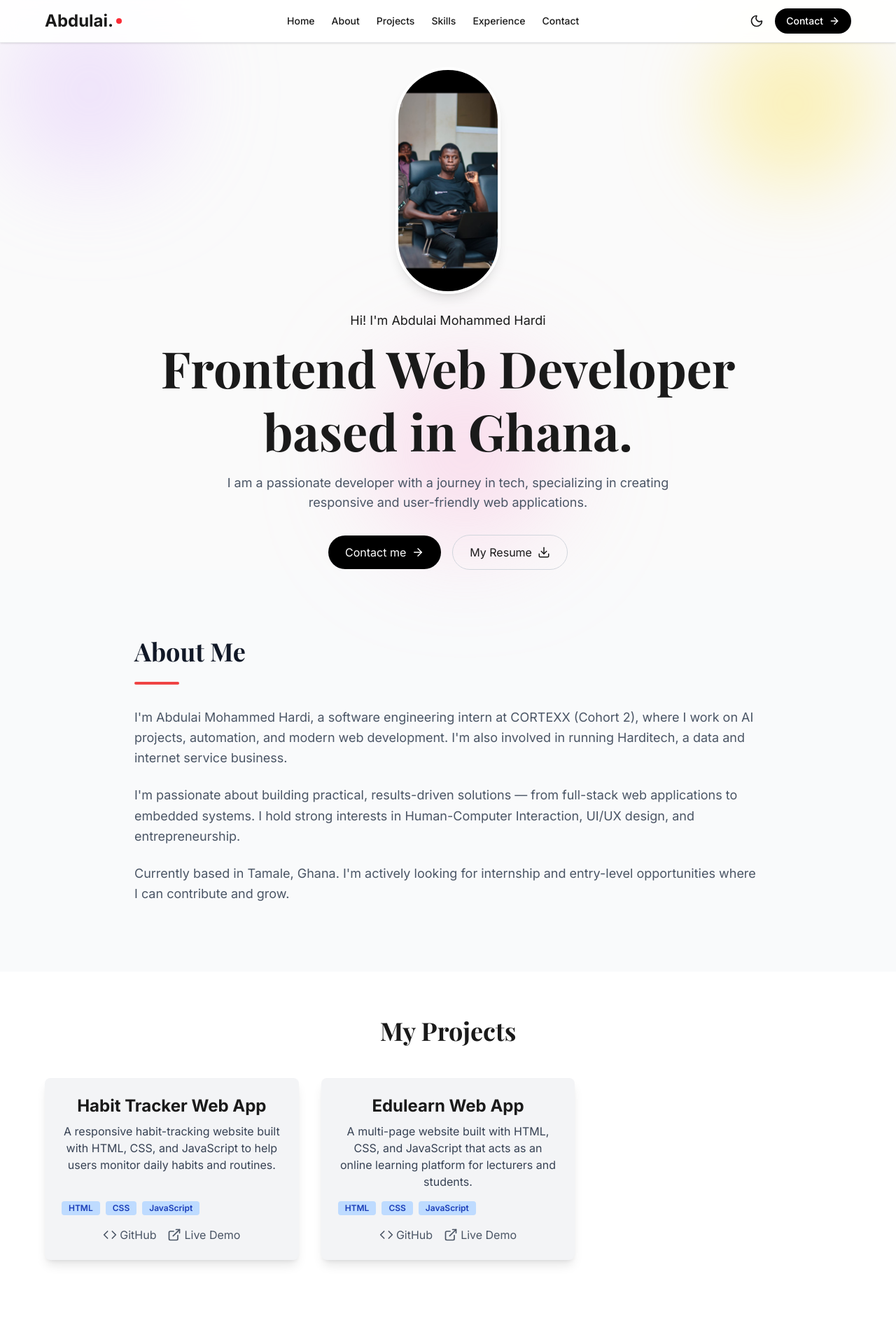
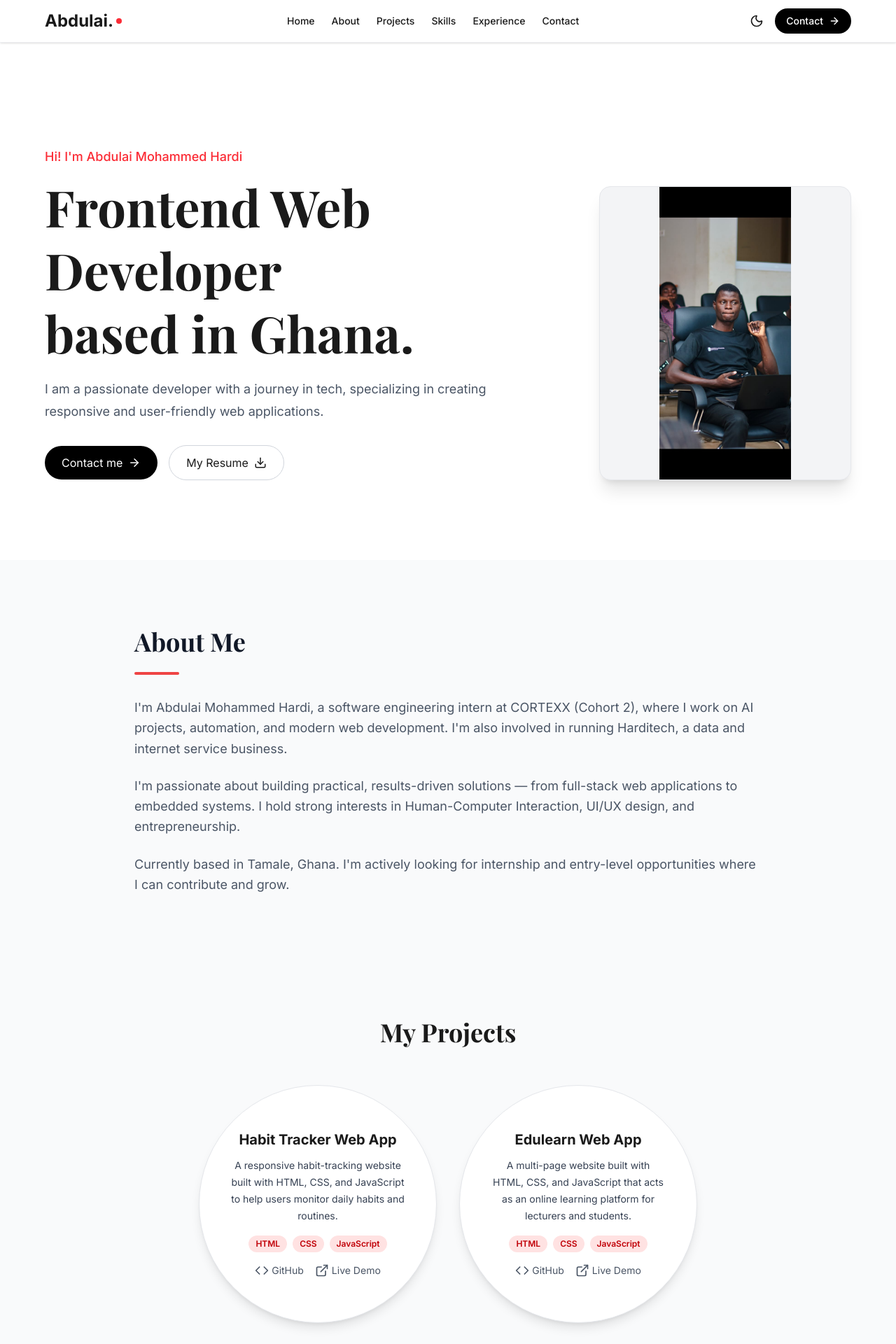
Before and after one commit to Mohammed-Hardi/hardi_portfolio, a Next.js app: page / in a window 1280 px wide. Shown: the top 1920 px of the page at 70% size. Built offline with nearby package versions, Linux system fonts and the light colour scheme; a web font is replaced by a local one.

Commit message:
Update hero projects and theme hydration

```diff
--- a/app/components/HeroSection.tsx
+++ b/app/components/HeroSection.tsx
@@ -7,39 +7,19 @@ import Link from 'next/link';
 
 const HeroSection = () => {
   return (
-    <section id="home" className="relative flex flex-col items-center justify-center min-h-screen text-center px-4 pt-24">
-      {/* Background Glows */}
-      <div className="absolute top-0 left-0 w-64 h-64 bg-purple-300 rounded-full mix-blend-multiply filter blur-3xl opacity-30 animate-blob"></div>
-      <div className="absolute top-0 right-0 w-64 h-64 bg-yellow-300 rounded-full mix-blend-multiply filter blur-3xl opacity-30 animate-blob animation-delay-2000"></div>
-      <div className="absolute bottom-0 left-1/2 transform -translate-x-1/2 w-64 h-64 bg-pink-300 rounded-full mix-blend-multiply filter blur-3xl opacity-30 animate-blob animation-delay-4000"></div>
-
+    <section id="home" className="relative flex min-h-screen items-center bg-white px-4 pt-24 dark:bg-gray-950">
       <motion.div
         initial={{ opacity: 0, y: 50 }}
         animate={{ opacity: 1, y: 0 }}
         transition={{ duration: 0.8, ease: "easeOut" }}
-        className="relative z-10"
+        className="relative z-10 mx-auto grid w-full max-w-6xl items-center gap-12 py-16 lg:grid-cols-[1fr_360px]"
       >
-        {/* Profile Image */}
-        <motion.div
-          initial={{ scale: 0 }}
-          animate={{ scale: 1 }}
-          transition={{ delay: 0.5, duration: 0.5, type: "spring", stiffness: 200 }}
-          className="mb-6"
-        >
-          <Image
-            src="/images/profile.jpg"
-            alt="Abdulai Mohammed Hardi"
-            width={150}
-            height={150}
-            className="rounded-full object-cover border-4 border-white shadow-lg mx-auto"
-          />
-        </motion.div>
-
+        <div className="flex flex-col items-center text-center lg:items-start lg:text-left">
           <motion.p
             initial={{ opacity: 0, y: 20 }}
             animate={{ opacity: 1, y: 0 }}
-          transition={{ delay: 0.8, duration: 0.6 }}
-          className="text-lg mb-2"
+            transition={{ delay: 0.5, duration: 0.6 }}
+            className="mb-3 text-lg font-medium text-red-500"
           >
             Hi! I&apos;m Abdulai Mohammed Hardi
           </motion.p>
@@ -47,8 +27,8 @@ const HeroSection = () => {
           <motion.h1
             initial={{ opacity: 0, y: 20 }}
             animate={{ opacity: 1, y: 0 }}
-          transition={{ delay: 1, duration: 0.8, ease: "easeOut" }}
-          className="text-5xl md:text-7xl font-serif font-bold mb-4 leading-tight"
+            transition={{ delay: 0.7, duration: 0.8, ease: "easeOut" }}
+            className="mb-5 max-w-3xl font-serif text-5xl font-bold leading-tight md:text-7xl"
           >
             Frontend Web Developer
             <br />
@@ -58,8 +38,8 @@ const HeroSection = () => {
           <motion.p
             initial={{ opacity: 0, y: 20 }}
             animate={{ opacity: 1, y: 0 }}
-          transition={{ delay: 1.2, duration: 0.8 }}
-          className="text-md md:text-lg max-w-2xl mx-auto mb-8 text-gray-600 dark:text-gray-300"
+            transition={{ delay: 0.9, duration: 0.8 }}
+            className="mb-8 max-w-2xl text-base leading-8 text-gray-600 dark:text-gray-300 md:text-lg"
           >
             I am a passionate developer with a journey in tech, specializing in creating responsive and user-friendly web applications.
           </motion.p>
@@ -67,24 +47,41 @@ const HeroSection = () => {
           <motion.div
             initial={{ opacity: 0, y: 20 }}
             animate={{ opacity: 1, y: 0 }}
-          transition={{ delay: 1.4, duration: 0.8 }}
-          className="flex flex-col sm:flex-row items-center justify-center gap-4"
+            transition={{ delay: 1.1, duration: 0.8 }}
+            className="flex flex-col items-center justify-center gap-4 sm:flex-row lg:justify-start"
           >
             <Link
               href="#contact"
-            className="flex items-center px-6 py-3 bg-black text-white rounded-full hover:bg-gray-800 dark:bg-white dark:text-black dark:hover:bg-gray-200 transition-colors group"
+              className="group flex items-center rounded-full bg-black px-6 py-3 text-white transition-colors hover:bg-gray-800 dark:bg-white dark:text-black dark:hover:bg-gray-200"
             >
-            Contact me <ArrowRight size={18} className="ml-2 group-hover:translate-x-1 transition-transform" />
+              Contact me <ArrowRight size={18} className="ml-2 transition-transform group-hover:translate-x-1" />
             </Link>
             <Link
               href="/images/abdulai-mohammed-hardi-resume.pdf"
               target="_blank"
               rel="noopener noreferrer"
               download
-            className="flex items-center px-6 py-3 border border-gray-300 rounded-full hover:bg-gray-100 dark:border-gray-700 dark:hover:bg-gray-800 transition-colors"
+              className="flex items-center rounded-full border border-gray-300 px-6 py-3 transition-colors hover:bg-gray-100 dark:border-gray-700 dark:hover:bg-gray-800"
             >
               My Resume <Download size={18} className="ml-2" />
             </Link>
+          </motion.div>
+        </div>
+
+        <motion.div
+          initial={{ opacity: 0, y: 40, scale: 0.95 }}
+          animate={{ opacity: 1, y: 0, scale: 1 }}
+          transition={{ delay: 0.6, duration: 0.7, type: "spring", stiffness: 140 }}
+          className="mx-auto mt-4 flex w-full max-w-xs justify-center lg:mt-14 lg:max-w-sm"
+        >
+          <Image
+            src="/images/profile.jpg"
+            alt="Abdulai Mohammed Hardi"
+            width={320}
+            height={420}
+            priority
+            className="h-auto max-h-[420px] w-full rounded-2xl border border-gray-200 bg-gray-100 object-contain shadow-xl dark:border-gray-800 dark:bg-gray-900"
+          />
         </motion.div>
       </motion.div>
     </section>
--- a/app/components/Navbar.tsx
+++ b/app/components/Navbar.tsx
@@ -5,26 +5,9 @@ import { motion } from 'framer-motion';
 import { Moon, Sun, ArrowRight, Menu, X } from 'lucide-react';
 import { useState, useEffect } from 'react';
 
-const getInitialDarkMode = () => {
-  if (typeof window === 'undefined') {
-    return false;
-  }
-
-  const savedTheme = localStorage.getItem('theme');
-
-  if (savedTheme === 'dark') {
-    return true;
-  }
-
-  if (savedTheme === 'light') {
-    return false;
-  }
-
-  return window.matchMedia('(prefers-color-scheme: dark)').matches;
-};
-
 const Navbar = () => {
-  const [darkMode, setDarkMode] = useState(getInitialDarkMode);
+  const [darkMode, setDarkMode] = useState(false);
+  const [themeReady, setThemeReady] = useState(false);
   const [menuOpen, setMenuOpen] = useState(false);
 
   const navLinks = [
@@ -37,6 +20,23 @@ const Navbar = () => {
   ];
 
   useEffect(() => {
+    const frameId = requestAnimationFrame(() => {
+      const savedTheme = localStorage.getItem('theme');
+      const prefersDark = window.matchMedia('(prefers-color-scheme: dark)').matches;
+      const shouldUseDarkMode = savedTheme === 'dark' || (!savedTheme && prefersDark);
+
+      setDarkMode(shouldUseDarkMode);
+      setThemeReady(true);
+    });
+
+    return () => cancelAnimationFrame(frameId);
+  }, []);
+
+  useEffect(() => {
+    if (!themeReady) {
+      return;
+    }
+
     if (darkMode) {
       document.documentElement.classList.add('dark');
       localStorage.setItem('theme', 'dark');
@@ -44,7 +44,7 @@ const Navbar = () => {
       document.documentElement.classList.remove('dark');
       localStorage.setItem('theme', 'light');
     }
-  }, [darkMode]);
+  }, [darkMode, themeReady]);
 
   const toggleDarkMode = () => {
     setDarkMode((currentMode) => !currentMode);
--- a/app/components/ProjectsSection.tsx
+++ b/app/components/ProjectsSection.tsx
@@ -24,7 +24,7 @@ const projects = [
 
 const ProjectsSection = () => {
   return (
-    <section id="projects" className="min-h-screen py-16 px-4 bg-white dark:bg-gray-800">
+    <section id="projects" className="min-h-screen bg-gray-50 px-4 py-20 dark:bg-gray-900">
       <motion.div
         initial={{ opacity: 0, y: 50 }}
         whileInView={{ opacity: 1, y: 0 }}
@@ -32,9 +32,9 @@ const ProjectsSection = () => {
         transition={{ duration: 0.8, ease: "easeOut" }}
         className="max-w-6xl mx-auto text-center"
       >
-        <h2 className="text-4xl font-bold font-serif mb-12">My Projects</h2>
+        <h2 className="mb-14 font-serif text-4xl font-bold">My Projects</h2>
 
-        <div className="grid grid-cols-1 md:grid-cols-2 lg:grid-cols-3 gap-8">
+        <div className="flex flex-wrap items-center justify-center gap-8">
           {projects.map((project, index) => (
             <motion.div
               key={index}
@@ -42,18 +42,19 @@ const ProjectsSection = () => {
               whileInView={{ opacity: 1, scale: 1 }}
               viewport={{ once: true, amount: 0.2 }}
               transition={{ duration: 0.6, delay: index * 0.1 }}
-              className="bg-gray-100 dark:bg-gray-900 rounded-lg shadow-lg p-6 flex flex-col h-full"
+              whileHover={{ y: 24, scale: 1.02 }}
+              className="flex aspect-square w-full max-w-[340px] flex-col items-center justify-center rounded-full border border-gray-200 bg-white p-8 text-center shadow-lg transition-shadow hover:shadow-2xl dark:border-gray-700 dark:bg-gray-950"
             >
-              <h3 className="text-2xl font-bold font-sans mb-2">{project.title}</h3>
-              <p className="text-gray-700 dark:text-gray-300 mb-4 flex-grow">{project.description}</p>
-              <div className="flex flex-wrap gap-2 mb-4">
+              <h3 className="mb-3 max-w-[230px] font-sans text-xl font-bold leading-tight">{project.title}</h3>
+              <p className="mb-4 max-w-[250px] text-sm leading-6 text-gray-700 dark:text-gray-300">{project.description}</p>
+              <div className="mb-4 flex max-w-[250px] flex-wrap justify-center gap-2">
                 {project.techStack.map((tech, techIndex) => (
-                  <span key={techIndex} className="bg-blue-200 text-blue-800 text-xs font-semibold px-2.5 py-0.5 rounded dark:bg-blue-700 dark:text-blue-200">
+                  <span key={techIndex} className="rounded-full bg-red-100 px-2.5 py-1 text-xs font-semibold text-red-700 dark:bg-red-950 dark:text-red-200">
                     {tech}
                   </span>
                 ))}
               </div>
-              <div className="flex justify-center gap-4 mt-auto">
+              <div className="flex justify-center gap-4 text-sm">
                 <Link
                   href={project.githubLink}
                   target="_blank"
--- a/app/layout.tsx
+++ b/app/layout.tsx
@@ -1,5 +1,4 @@
 import type { Metadata } from "next";
-import Script from "next/script";
 import { Inter, Playfair_Display } from "next/font/google";
 import "./globals.css";
 
@@ -21,22 +20,7 @@ export default function RootLayout({
 }>) {
   return (
     <html lang="en" className={`${inter.variable} ${playfairDisplay.variable}`} suppressHydrationWarning>
-      <body>
-        <Script id="theme-init" strategy="beforeInteractive">
-          {`
-            try {
-              const storedTheme = localStorage.getItem('theme');
-              const prefersDark = window.matchMedia('(prefers-color-scheme: dark)').matches;
-              if (storedTheme === 'dark' || (!storedTheme && prefersDark)) {
-                document.documentElement.classList.add('dark');
-              } else {
-                document.documentElement.classList.remove('dark');
-              }
-            } catch (_) {}
-          `}
-        </Script>
-        {children}
-      </body>
+      <body>{children}</body>
     </html>
   );
 }
```
Lines whose indentation alone changed are shown as unchanged.
